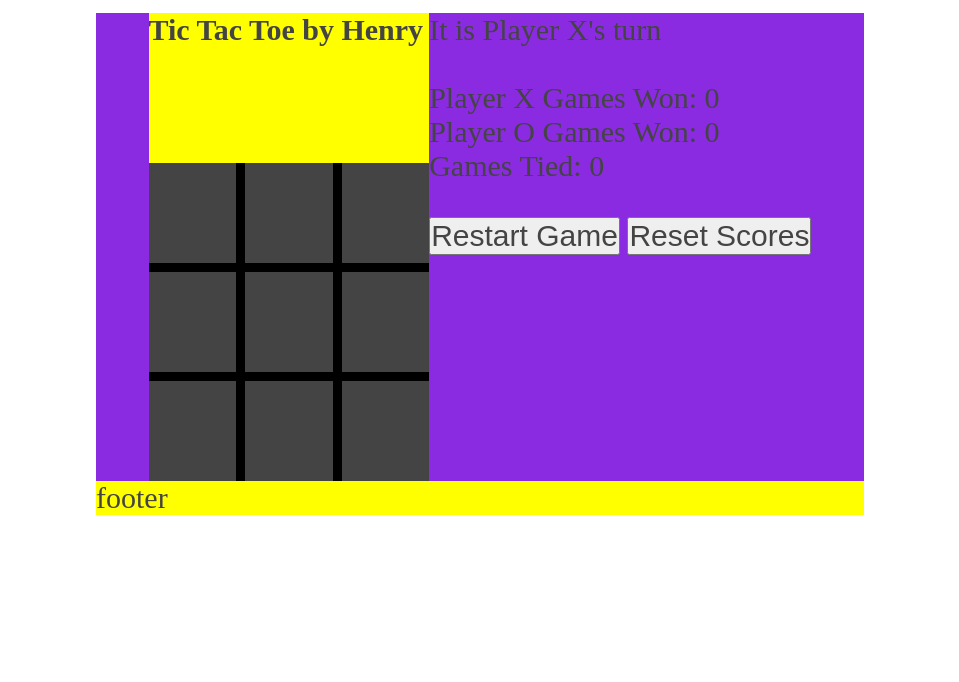
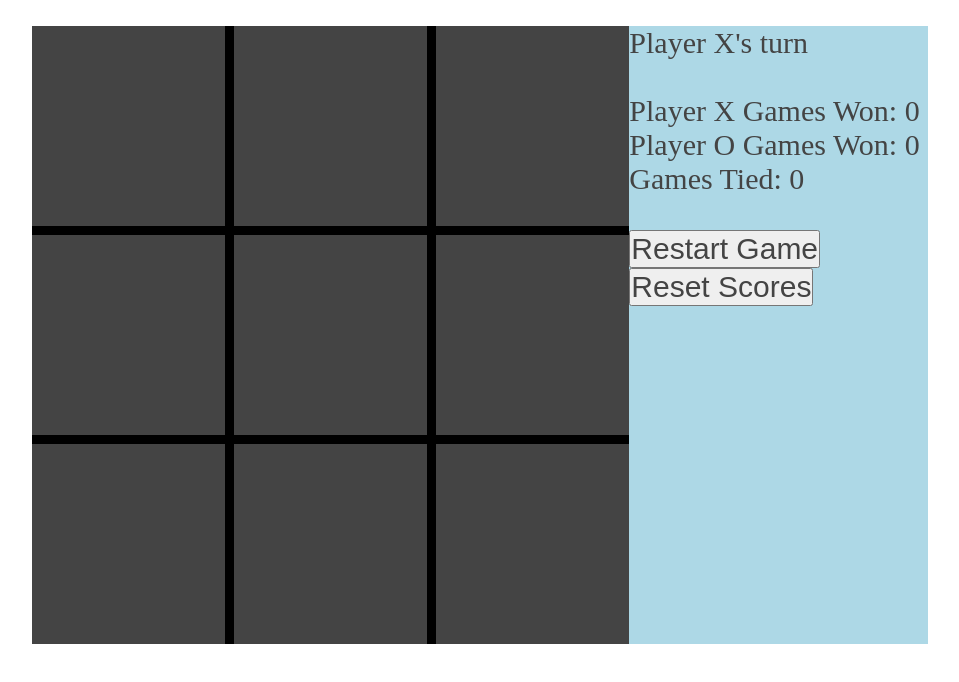
Before and after one commit to Cowfactory/tic-tac-toe, a plain HTML site: page index.html in a window 1280 px wide. Shown: the whole page, without its empty margins (160-1119 px from the left). Drawn offline with Linux system fonts and the light colour scheme.

Commit message:
fixed status message logic, and redid html/css to be simpler

```diff
--- a/css/main.css
+++ b/css/main.css
@@ -7,35 +7,31 @@
 
 .wrapper {
     display: grid;
-    margin: 1% auto;
-    width: 60%;
-    grid-template-columns: 7;
-    grid-template-rows: 7;
-    background-color: green;
+    margin: 2% auto;
+    width: 70%;
+    grid-template-columns: 2fr 1fr;
+    grid-template-rows: 1;
     color: #444;
-    /* box-sizing: border-box; */
 }
 
 .grid-item {
     background-color: #444;
     color: white;
-    height: 100px;
-    /* width: 100px; */
+    text-align: center;
+    /* margin: auto; */
+    background-attachment: fixed;
+    height: 200px;
 }
-.x-img {
-    /* background-image: url("../img/x.png");
-    height: 100px;
-    width: 100px; */
+.x-mark {
+    /* background-image: url("../img/x.png"); */
 }
-.o-img {
-    /* background-image: url("../img/o.png");
-    height: 100px;
-    width: 100px; */
+.o-mark {
+    /* background-image: url("../img/o.png"); */
 }
 
 #ttt-grid {
-    grid-column: col 1 / span 5;
-    grid-row: row 1 / span 5;
+    grid-column: 1;
+    grid-row: 1;
     display: grid;
     grid-gap: .3em;
     grid-template-rows: 1fr 1fr 1fr;
@@ -43,64 +39,7 @@
     background-color: black;
 }
 
-header {
-    height: 5em;
-    grid-row: 1;
-    grid-column: col 1 / span 6;
-    background-color: yellow;
+#rightContent {
+    background-color: lightblue;
+    grid-column: 2;
 }
-
-footer {
-    grid-row: 7;
-    grid-column: 1 / 8;
-    background-color: yellow;
-}
-
-#leftContent {
-    background-color: blueviolet;
-    grid-column: 1;
-    grid-row-start: 1;
-    grid-row-end: 7;
-}
-
-#rightContent {
-    background-color: blueviolet;
-    grid-column: 7;
-    grid-row-start: 1;
-    grid-row-end: 7;
-}
-
-    /*
-    .tl {
-        grid-column: 1;
-        grid-row: 1;
-    }
-
-    .tm {
-        grid-column: 2;
-        grid-row: 1;
-    }
-
-    .tr {
-        grid-column: 3;
-        grid-row: 1;
-    }
-
-    ml {
-
-    }
-    mm {
-
-    }
-    mr {
-
-    }
-    bl {
-
-    }
-    bm {
-
-    }
-    br {
-
-    } */
--- a/index.html
+++ b/index.html
@@ -9,36 +9,27 @@
 </head>
 <body>
     <div class="wrapper">
-        <header>
-            <h1>Tic Tac Toe by Henry</h1>
-        </header>
-        <aside id="leftContent">
-
-        </aside>
         <main id="ttt-grid">
-            <div class="grid-item" id="tl"></div>
-            <div class="grid-item" id="tm"></div>
-            <div class="grid-item" id="tr"></div>
-            <div class="grid-item" id="ml"></div>
-            <div class="grid-item" id="mm"></div>
-            <div class="grid-item" id="mr"></div>
-            <div class="grid-item" id="bl"></div>
-            <div class="grid-item" id="bm"></div>
-            <div class="grid-item" id="br"></div>
+            <div class="grid-item" id="tl"><img></div>
+            <div class="grid-item" id="tm"><img></div>
+            <div class="grid-item" id="tr"><img></div>
+            <div class="grid-item" id="ml"><img></div>
+            <div class="grid-item" id="mm"><img></div>
+            <div class="grid-item" id="mr"><img></div>
+            <div class="grid-item" id="bl"><img></div>
+            <div class="grid-item" id="bm"><img></div>
+            <div class="grid-item" id="br"><img></div>
         </main>
         <aside id="rightContent">
-            <p id="statusMsg">It is Player X's turn</p>
+            <p id="statusMsg">Player X's turn</p>
             <br>
             <p id="x-gameTally">Player X Games Won: 0</p>
-            <p id="o-gameTally">Player 0 Games Won: 0</p>
+            <p id="o-gameTally">Player O Games Won: 0</p>
             <p id="tie-gameTally">Games Tied: 0</p>
             <br>
             <button id="restart-btn" type="button">Restart Game</button>
             <button id="reset-btn" type="button">Reset Scores</button>
         </aside>
-        <footer>
-            footer
-        </footer>
     </div>
     <script src="./js/main.js"></script>
 </body>
--- a/js/main.js
+++ b/js/main.js
@@ -8,9 +8,9 @@ var boardState;
 var gameOver;
 var playerXTurn;
 
-var gamesXWon;
-var gamesYWon;
-var gamesTied;
+var gamesXWon = 0;
+var gamesYWon = 0;
+var gamesTied = 0;
 
 /*----- cached element references -----*/
 var gameBoard;
@@ -28,6 +28,7 @@ function initDOMReferences() {
     xTallyMsg = document.getElementById("x-gameTally");
     oTallyMsg = document.getElementById("o-gameTally");
     tieTallyMsg = document.getElementById("tie-gameTally");
+    statusMsg = document.getElementById("statusMsg");
     resetBtn = document.getElementById("reset-btn");
     restartBtn = document.getElementById("restart-btn");
 }
@@ -40,7 +41,7 @@ function initGameState() {
         [null, null, null],
         [null, null, null]
     ];
-
+    statusMsg.textContent = "Player X's turn";
     //remove X/O pictures and textcontent from the squares
     for(let i = 0; i < gameBoard.children.length; i++) {
         if(DEBUG) gameBoard.children[i].textContent = "";
@@ -85,6 +86,23 @@ function render() {
     xTallyMsg.textContent = "Player X Games Won: " + gamesXWon;
     oTallyMsg.textContent = "Player O Games Won: " + gamesYWon;
     tieTallyMsg.textContent = "Games Tied: " + gamesTied;
+    //hardcoded player msg swapping
+    if(statusMsg.textContent === "Player X's turn") {
+        statusMsg.textContent = "Player O's turn";
+    } else {
+        statusMsg.textContent = "Player X's turn";
+    }
+
+    let playerName = playerXTurn ? "X" : "O";
+    if(gameOver) {
+        if(checkForTie()) {
+            statusMsg.textContent = "Game is tied!";
+        }
+        else {
+            statusMsg.textContent = "Player " + playerName + " wins!";
+        }
+
+    }
 }
 
 function checkHorizontalWin() {
@@ -167,7 +185,8 @@ document.addEventListener("DOMContentLoaded", function() {
     registerGameBoardListener();
     resetBtn.addEventListener("click", resetScores);
     restartBtn.addEventListener("click", restartGame);
-    resetScores();
+
+    restartGame();
 });
 
 function registerGameBoardListener() {
@@ -209,13 +228,15 @@ function nextMove(evt) {
 
 function restartGame(evt) {
     if(gameOver) registerGameBoardListener();
+
     initGameState();
+    // render();
 }
 
 function resetScores(evt) {
     gamesXWon = 0;
     gamesYWon = 0;
     gamesTied = 0;
-    render();
+    // render();
     restartGame();
 }
```
